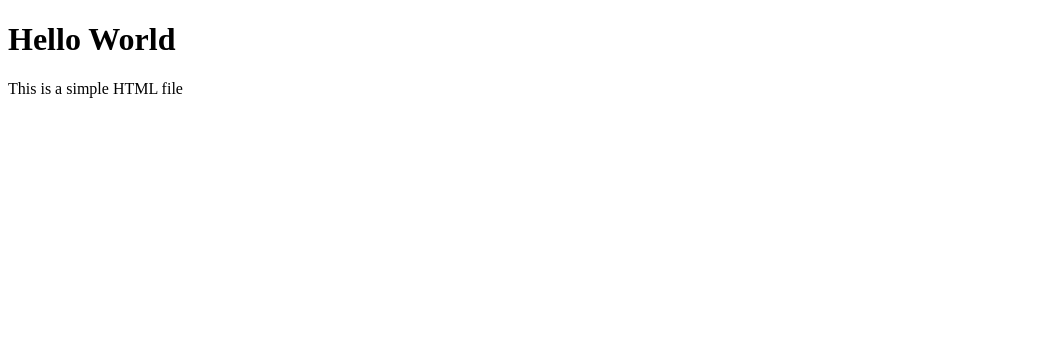
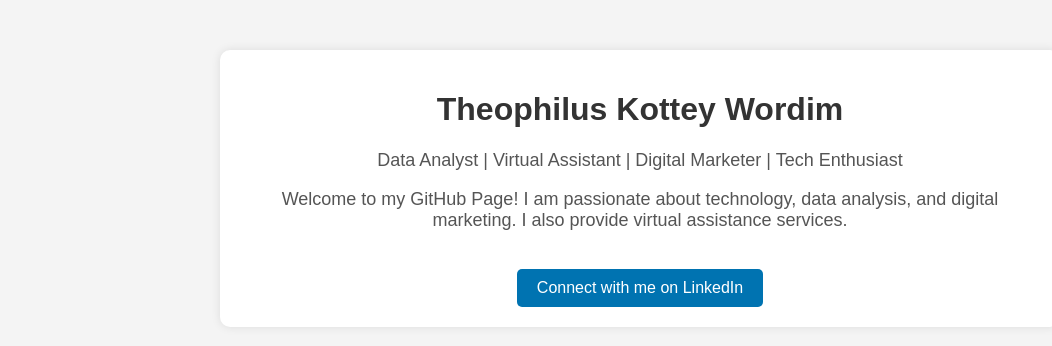
Before and after one commit to Philus-kottey/philus-kottey.github.io, a plain HTML site: page index.html in a window 1280 px wide. Shown: the whole page, without its empty margins (0-1052 px from the left). Drawn offline with Linux system fonts and the light colour scheme.

Commit message:
Update index.html

```diff
--- a/index.html
+++ b/index.html
@@ -1,10 +1,52 @@
 <!DOCTYPE html>
 <html lang="en">
+<head>
+    <meta charset="UTF-8">
+    <meta name="viewport" content="width=device-width, initial-scale=1.0">
+    <title>Theophilus Kottey Wordim - Portfolio</title>
+    <style>
+        body {
+            font-family: Arial, sans-serif;
+            margin: 0;
+            padding: 0;
+            text-align: center;
+            background-color: #f4f4f4;
+        }
+        .container {
+            max-width: 800px;
+            margin: 50px auto;
+            padding: 20px;
+            background: white;
+            box-shadow: 0 0 10px rgba(0, 0, 0, 0.1);
+            border-radius: 10px;
+        }
+        h1 {
+            color: #333;
+        }
+        p {
+            font-size: 18px;
+            color: #555;
+        }
+        a {
+            display: inline-block;
+            margin-top: 20px;
+            padding: 10px 20px;
+            text-decoration: none;
+            color: white;
+            background-color: #0073b1;
+            border-radius: 5px;
+        }
+        a:hover {
+            background-color: #005582;
+        }
+    </style>
 </head>
-  <title>Hello World</title>
-</head>
-  <body>
-    <h1>Hello World</h1>
-    <p>This is a simple HTML file</p>
-  </body>
+<body>
+    <div class="container">
+        <h1>Theophilus Kottey Wordim</h1>
+        <p>Data Analyst | Virtual Assistant | Digital Marketer | Tech Enthusiast</p>
+        <p>Welcome to my GitHub Page! I am passionate about technology, data analysis, and digital marketing. I also provide virtual assistance services.</p>
+        <a href="https://linkedin.com/in/theophilus-kottey-wordim" target="_blank">Connect with me on LinkedIn</a>
+    </div>
+</body>
 </html>
```
